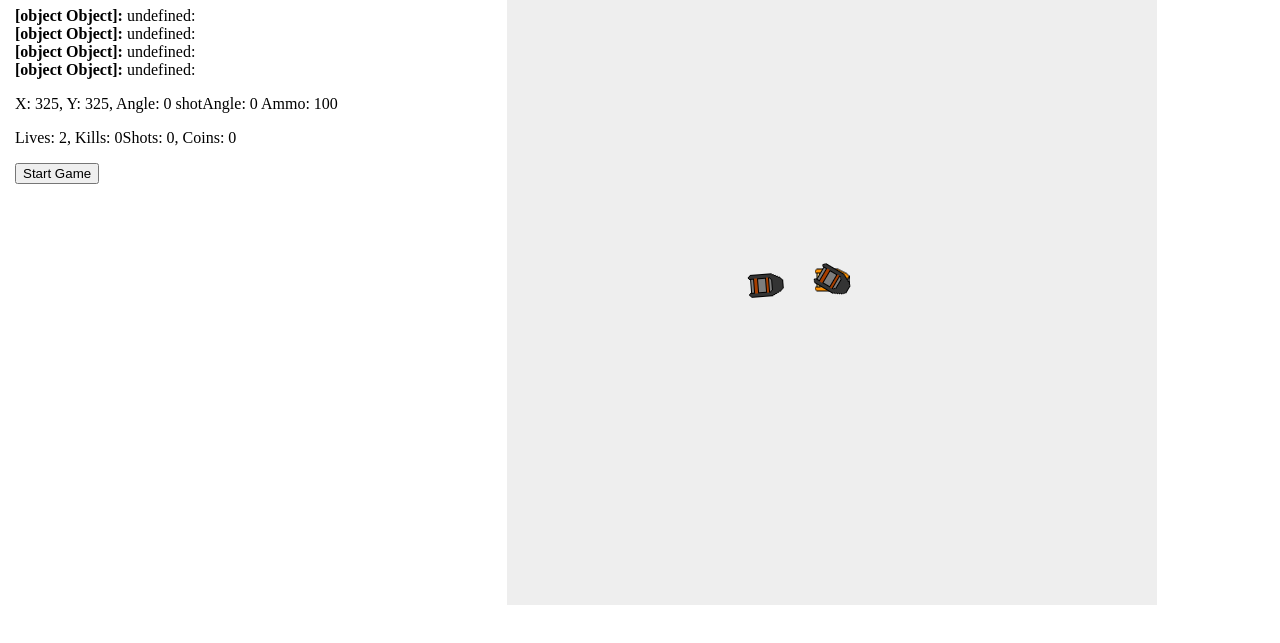
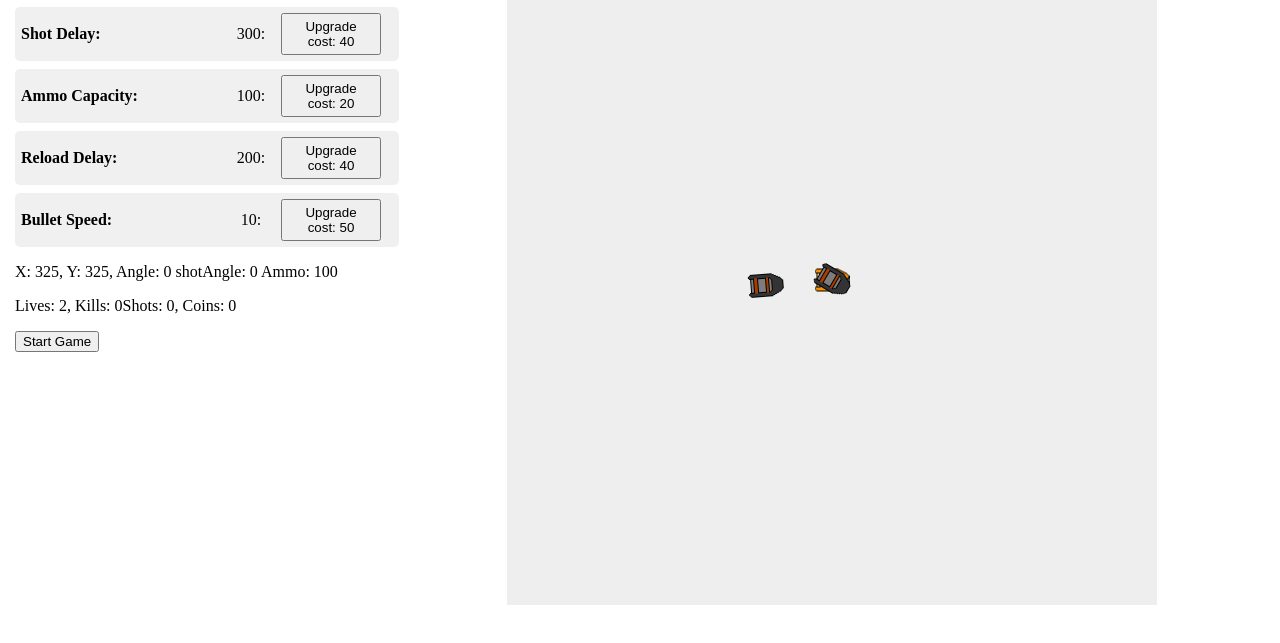
Before and after one commit to jlysebo/ship-shooter, a plain HTML site: page index.html in a window 1280 px wide. Both pictures are taken after a click on the button "Start Game". Shown: the part 65-708 px from the top of the page. Drawn offline with Linux system fonts and the light colour scheme.

Commit message:
feature: implement new UI elements for stats
Weapon upgrades have their own html component with upgrade buttons.

```diff
--- a/src/tools/statElement.js
+++ b/src/tools/statElement.js
@@ -1,31 +1,22 @@
 export class statElement {
-    constructor(label, value, upgradable, upgradeIncrement = 0) {
-        this.label = label;
-        this.value = value;
+    constructor(upgradable) {
         this.upgradable = upgradable;
-        this.upgradeIncrement = upgradeIncrement;
-        this.upgradeCost = 1;
     }
 
     render() {
         const container = document.createElement('div');
         container.className = 'stats-container';
-        let temp = "";
-        if (this.upgradable) {
-            temp = `<button class="upgrade-button">Upgrade: ${this.upgradeCost}</button>`
-        }
         container.innerHTML = `
-        <span class="stat-label">${this.label}:</span>
-        <span class="value-label">${this.value}:</span>
-        ${temp}
+        <span class="stat-label">${this.upgradable.name}:</span>
+        <span class="value-label">${this.upgradable.value}:</span>
+        <button class="upgrade-button">Upgrade cost: ${this.upgradable.cost}</button>
         `;
 
-        if (this.upgradable) {
-            container.querySelector('.upgrade-button').addEventListener('click', () => {
-                this.value += this.upgradeIncrement;
-                container.querySelector('.value-label').textContent = this.value;
-            })
-        }
+        container.querySelector('.upgrade-button').addEventListener('click', () => {
+            this.upgradable.upgrade();
+            container.querySelector('.value-label').textContent = this.upgradable.value;
+            container.querySelector('.upgrade-button').textContent = "Upgrade cost: " + this.upgradable.cost;
+        })
         return container;
 
     }
--- a/style.css
+++ b/style.css
@@ -22,7 +22,7 @@
 
 }
 
-.stat-box {
+.stats-container {
   display: flex;
   align-items: center;
   gap: 10px;
@@ -34,7 +34,7 @@
 
 .stat-label {
   font-weight: bold;
-  width: 100px;
+  width: 200px;
 }
 
 .value-label {
@@ -45,6 +45,7 @@
 .upgrade-button {
   padding: 4px 8px;
   cursor: pointer;
+  width: 100px;
 }
 .upgrade-button:disabled {
   background: #ccc;
```
